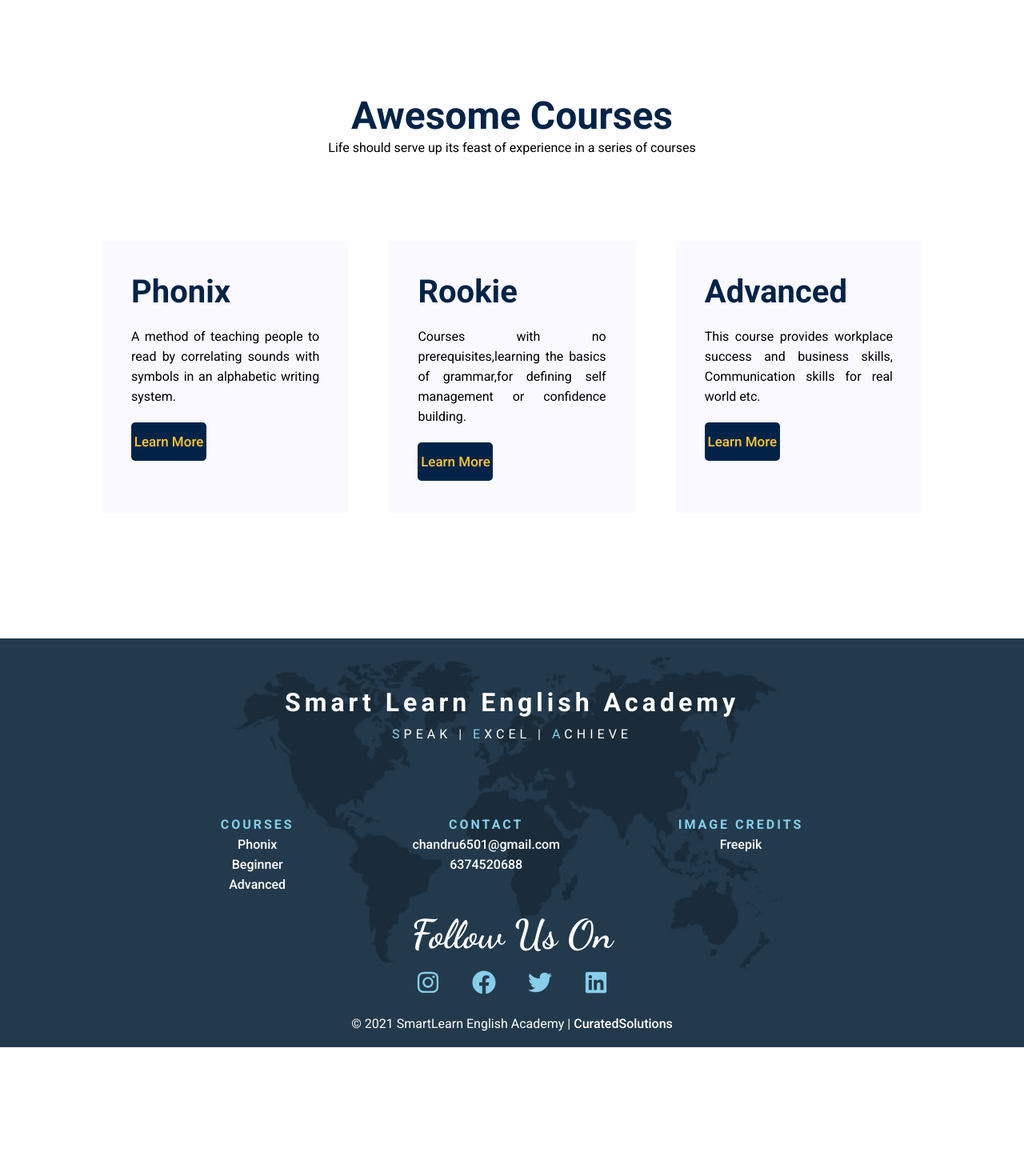
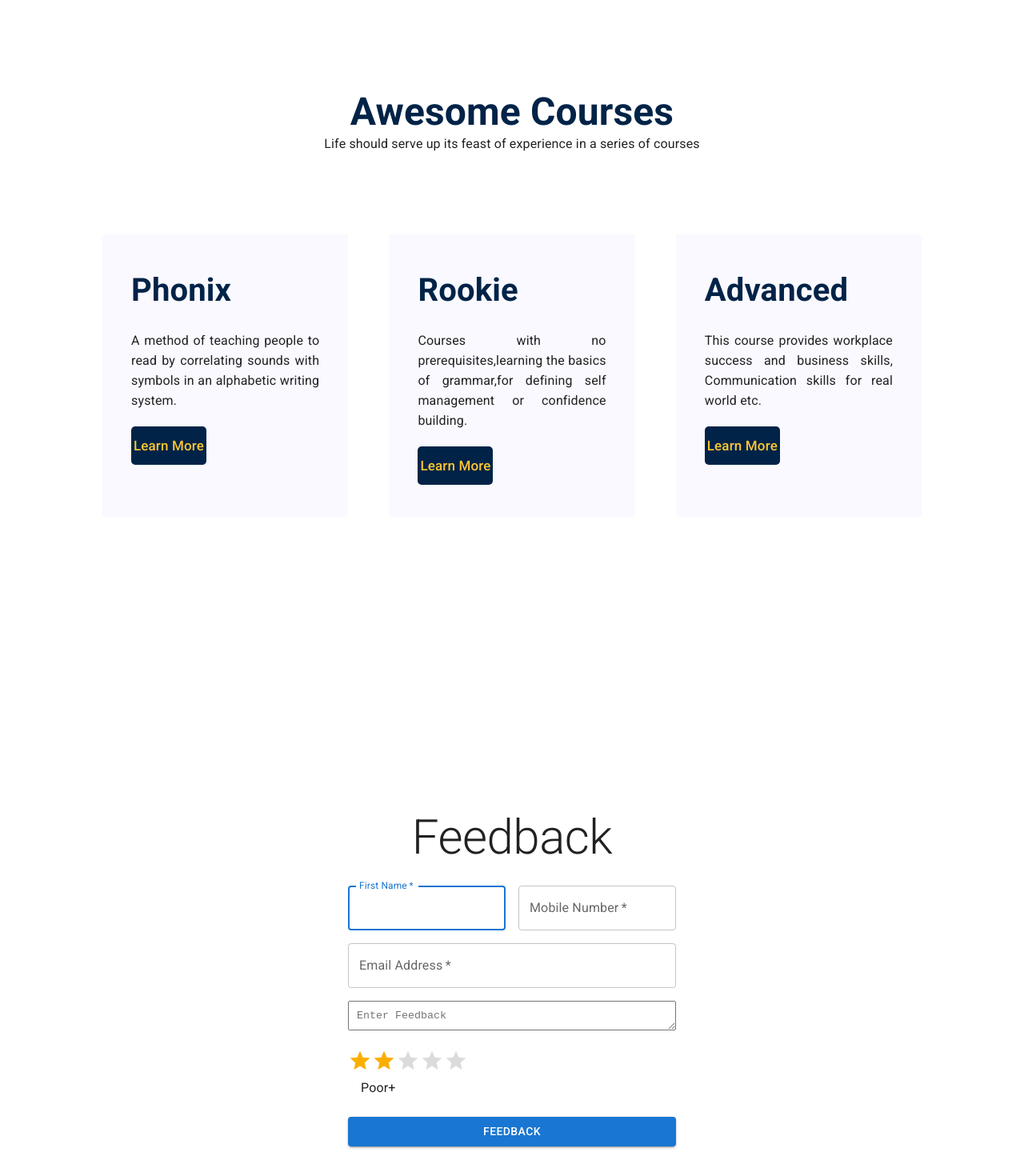
Before and after one commit to chandruCS2020/SmartLearnerEnglishAcademy-Client, a React (Create React App) app: page / in a window 1280 px wide. Shown: the part 940-2410 px from the top of the page at 80% size. Before the commit the page ends 2249 px from the top, so only its background shows below. Built offline with nearby package versions, Linux system fonts and the light colour scheme.

Commit message:
Feedback

```diff
--- a/package.json
+++ b/package.json
@@ -7,6 +7,7 @@
     "@emotion/styled": "^11.6.0",
     "@mui/icons-material": "^5.2.1",
     "@mui/material": "^5.2.3",
+    "@mui/styles": "^5.2.3",
     "@testing-library/jest-dom": "^5.16.1",
     "@testing-library/react": "^11.2.7",
     "@testing-library/user-event": "^12.8.3",
@@ -15,6 +16,7 @@
     "react-icons": "^4.3.1",
     "react-router-dom": "^5.3.0",
     "react-scripts": "4.0.3",
+    "react-scroll-to-top": "^1.0.7",
     "styled-components": "^5.3.3",
     "web-vitals": "^1.1.2"
   },
--- a/src/App.js
+++ b/src/App.js
@@ -5,33 +5,41 @@ import Navbar from './components/Navbar/Navbar';
 import Footer from './components/Footer/Footer';
 import Home from './components/Home/Home';
 import { BrowserRouter as Router, Switch, Route } from 'react-router-dom';
-import ScrollButton from './components/ScrollButton/ScrollButton';
 import emailVerify from './components/Register/emailVerify'
 import Dashboard from './components/Dashboard/DashboardHeader/DashBaordHeader';
 import Rookie from './components/Courses/Rookie/Rookie';
 import Advanced from './components/Courses/Advanced/Advanced';
 import Phonix from './components/Courses/Phonix/Phonix';
+import Feedback from './components/Feedback/Feedback';
+import ScrollToTops from "react-scroll-to-top";
+import { ReactComponent as MySVG } from "./components/images/arrow.svg";
+import ScrollToTop from './components/ScrollButton/ScrollToTop';
+import Courses from './components/Courses/index';
+
 function App() {
   return (
     <>
       <Router>
-
+        <ScrollToTop>
         <Switch>
           <Route path='/Dashboard' exact component={Dashboard} />
-          <Route path='/Register-email-verify' exact component={emailVerify} />
+          <Route path='/signup-email' exact component={emailVerify} />
           <Route path='/Signin' exact component={SignIn} />
           <Route path='/Register' exact component={Register} />
+          <Route path='/Feedback' exact component={Feedback} />
           <div>
             <Navbar />
             <Route path='/' exact component={Home} />
             <Route path='/Courses/Phonix' exact component={Phonix} />
             <Route path='/Courses/Advanced' exact component={Advanced} />
             <Route path='/Courses/Rookie' exact component={Rookie} />
+            <Route path='/Courses' exact component={Courses} />
             <Footer />
           </div>
         </Switch>
 
-        <ScrollButton />
+        <ScrollToTops smooth color="#87ceeb" component={<MySVG />} />
+        </ScrollToTop>
     </Router>
     </>
   );
--- /dev/null
+++ b/src/components/Courses/Course/Courses.js
@@ -0,0 +1,24 @@
+import React from 'react'
+import { data } from '../../helper/courseslist'
+import { Link } from 'react-router-dom';
+function Courses() {
+    return (
+        <>
+            <div className="Courses">
+                <h1 className="Courses-head">Awesome Courses</h1>
+                <p className="Courses-info">Life should serve up its feast of experience in a series of courses</p>
+            </div>
+            <div className="Courses-list">
+            {data.map(elem => (
+                    <div className="courses-card">
+                        <h1 className="course-title">{elem.Title}</h1>
+                        <p className="course-description">{elem.Description}</p>
+                        <Link to={elem.Links} className='course-link'>Learn More</Link>
+                    </div>
+                ))}
+            </div>
+        </>
+    )
+}
+
+export default Courses
--- /dev/null
+++ b/src/components/Courses/index.js
@@ -0,0 +1,15 @@
+import React from 'react'
+import Courses from './Course/Courses'
+
+function index() {
+    return (
+        <>
+        <div className="Section section-2">
+            <Courses />
+        </div>
+
+        </>
+    )
+}
+
+export default index
--- a/src/components/Courses/style/style.css
+++ b/src/components/Courses/style/style.css
@@ -10,3 +10,75 @@
     margin-bottom: 50px;
     text-align: center;
 }
+
+
+
+.Courses{
+    line-height: 40px;
+    text-align: center;
+}
+.Courses-head{
+    font-size: 3rem;
+    color: #002347;
+}
+.Courses-list{
+    display: flex;
+    justify-content: space-between;
+    flex-wrap: wrap;
+    max-width: 100%;
+}
+.courses-card{
+    background-color: #f9f9ff;
+    padding: 40px 36px;
+    margin-bottom: 30px;
+    display: flex;
+    flex-direction: column;
+    row-gap: 20px;
+    flex-basis: 30%;
+    transition: all 0.3s ease;
+    box-sizing: border-box;
+
+}
+.courses-card:hover{
+    box-shadow: -1px 9px 32px -7px rgba(0,0,0,0.7);
+    -webkit-box-shadow: -1px 9px 32px -7px rgba(0,0,0,0.7);
+    -moz-box-shadow: -1px 9px 32px -7px rgba(0,0,0,0.7);
+}
+.course-link{
+    width: 40%;
+    line-height: 48px;
+    font-size: 17px;
+    font-weight: 500;
+    border-radius: 5px;
+    transition: all 0.3s ease;
+    cursor: pointer;
+    text-align: center;
+    outline: none;
+    text-decoration: none;
+    color: #fdc632;
+    background-color: #002347;
+}
+.course-title{
+    color: #002347;
+    font-size: 2.5rem;
+}
+.course-description{
+    text-align: justify;
+    line-height: 25px;
+}
+@media screen and (max-width:960px) {
+    .Courses-list{
+        flex-direction: column;
+    }
+
+
+}
+@media screen and (max-width:540px)
+{
+    .Courses-head{
+        font-size: 2.5rem;
+    }
+    .course-link{
+        width: 60%;
+    }
+}
--- /dev/null
+++ b/src/components/Feedback/Feedback.js
@@ -0,0 +1,157 @@
+import * as React from 'react';
+import { TextareaAutosize } from '@mui/base';
+import Button from '@mui/material/Button';
+import CssBaseline from '@mui/material/CssBaseline';
+import TextField from '@mui/material/TextField';
+import Grid from '@mui/material/Grid';
+import Box from '@mui/material/Box';
+import Typography from '@mui/material/Typography';
+import Container from '@mui/material/Container';
+import { createTheme, ThemeProvider } from '@mui/material/styles';
+import Rating from '@mui/material/Rating';
+import StarIcon from '@mui/icons-material/Star';
+
+
+const labels = {
+    0.5: 'Useless',
+    1: 'Useless+',
+    1.5: 'Poor',
+    2: 'Poor+',
+    2.5: 'Ok',
+    3: 'Ok+',
+    3.5: 'Good',
+    4: 'Good+',
+    4.5: 'Excellent',
+    5: 'Excellent+',
+  };
+
+const theme = createTheme();
+
+export default function SignUp() {
+const handleSubmit = (event) => {
+    event.preventDefault();
+    const data = new FormData(event.currentTarget);
+    // eslint-disable-next-line no-console
+    const
+    fName= data.get('firstName'),
+    lName=data.get('lastName'),
+    emails= data.get('email'),
+    passwords= data.get('password');
+
+    const data1 = {
+        firstName : fName,
+        lastName : lName,
+        email : emails,
+        password : passwords
+    };
+    fetch("http://localhost:3000/signup-email",{
+        credentials: 'include', // It can be include, same-origin, omit
+        method: 'POST', // or 'PUT'
+        headers: {"Content-type": "application/json;charset=UTF-8"},
+        body: JSON.stringify(data1)
+    })
+    .then((data1)=>{
+        console.log(data1)
+    })
+    .catch((err)=>{
+        console.log(err);
+    })
+};
+const [value, setValue] = React.useState(2);
+const [hover, setHover] = React.useState(-1);
+return (
+    <ThemeProvider theme={theme}>
+    <Container component="main" maxWidth="xs">
+        <CssBaseline />
+        <Box
+        sx={{
+            marginTop: 8,
+            display: 'flex',
+            flexDirection: 'column',
+            alignItems: 'center',
+        }}
+        >
+        <Typography component="h1" variant="h2">
+            Feedback
+        </Typography>
+        <Box component="form" noValidate onSubmit={handleSubmit} sx={{ mt: 3 }}>
+            <Grid container spacing={2}>
+                <Grid item xs={12} sm={6}>
+                    <TextField
+                    autoComplete="given-name"
+                    name="firstName"
+                    required
+                    fullWidth
+                    id="firstName"
+                    label="First Name"
+                    autoFocus
+                    />
+                </Grid>
+                <Grid item xs={12} sm={6}>
+                    <TextField
+                    required
+                    fullWidth
+                    id="mobileNumber"
+                    label="Mobile Number"
+                    name="mobileNumber"
+                    autoComplete="family-name"
+                    />
+                </Grid>
+                <Grid item xs={12}>
+                    <TextField
+                    required
+                    fullWidth
+                    id="email"
+                    label="Email Address"
+                    name="email"
+                    autoComplete="email"
+                    />
+                </Grid>
+                <Grid item xs={12}>
+                    <TextareaAutosize
+                    required
+                    fullWidth
+                    maxRows={10}
+                    aria-label="maximum height"
+                    placeholder="Enter Feedback"
+                    name="feedback"
+                    style={{ width:410,resize:'vertical',padding:'10px' }}
+                    className="text-area-resize"
+                    />
+                </Grid>
+                <Grid item xs={12}>
+                    <Rating
+                    name="hover-feedback"
+                    defaultValue={0}
+                    size="large"
+                    value={value}
+                    precision={0.5}
+                    onChange={(event, newValue) => {
+                    setValue(newValue);
+                    }}
+                    onChangeActive={(event, newHover) => {
+                    setHover(newHover);
+                    }}
+                    emptyIcon={<StarIcon style={{ opacity: 0.55 }} fontSize="inherit" />}
+                    />
+                    {value !== null && (
+                        <Box sx={{ ml: 2 }}>{labels[hover !== -1 ? hover : value]}</Box>
+                    )}
+                </Grid>
+
+            </Grid>
+
+            <Button
+            type="submit"
+            fullWidth
+            variant="contained"
+            sx={{ mt: 3, mb: 2 }}
+            >
+            Feedback
+            </Button>
+        </Box>
+        </Box>
+    </Container>
+    </ThemeProvider>
+);
+}
--- a/src/components/Home/Home.css
+++ b/src/components/Home/Home.css
@@ -59,58 +59,11 @@
 .section-2{
     padding: 30px 10%;
 }
-.Courses{
-    line-height: 40px;
-    text-align: center;
-}
-.Courses-head{
-    font-size: 3rem;
-    color: #002347;
-}
-.Courses-list{
+
+.feedback{
     display: flex;
-    justify-content: space-between;
-    flex-wrap: wrap;
-    max-width: 100%;
-}
-.courses-card{
-    background-color: #f9f9ff;
-    padding: 40px 36px;
-    margin-bottom: 30px;
-    display: flex;
-    flex-direction: column;
-    row-gap: 20px;
-    flex-basis: 30%;
-    transition: all 0.3s ease;
-    box-sizing: border-box;
-
-}
-.courses-card:hover{
-    box-shadow: -1px 9px 32px -7px rgba(0,0,0,0.7);
-    -webkit-box-shadow: -1px 9px 32px -7px rgba(0,0,0,0.7);
-    -moz-box-shadow: -1px 9px 32px -7px rgba(0,0,0,0.7);
-}
-.course-link{
-    width: 40%;
-    line-height: 48px;
-    font-size: 17px;
-    font-weight: 500;
-    border-radius: 5px;
-    transition: all 0.3s ease;
-    cursor: pointer;
-    text-align: center;
-    outline: none;
-    text-decoration: none;
-    color: #fdc632;
-    background-color: #002347;
-}
-.course-title{
-    color: #002347;
-    font-size: 2.5rem;
-}
-.course-description{
-    text-align: justify;
-    line-height: 25px;
+    justify-content: space-evenly;
+    align-items: center;
 }
 @media screen and (max-width:960px) {
     .section-1{
--- a/src/components/Home/Home.js
+++ b/src/components/Home/Home.js
@@ -1,7 +1,8 @@
 import React from 'react';
 import { Link } from 'react-router-dom';
 import './Home.css';
-import { data } from '../helper/courseslist'
+import Feedback from '../Feedback/Feedback'
+import Courses from '../Courses/Course/Courses';
 
 function Home() {
     return (
@@ -23,19 +24,14 @@ function Home() {
             </div>
         </section>
         <section className="Section section-2">
-            <div className="Courses">
-                <h1 className="Courses-head">Awesome Courses</h1>
-                <p className="Courses-info">Life should serve up its feast of experience in a series of courses</p>
-            </div>
-            <div className="Courses-list">
-            {data.map(elem => (
-                    <div className="courses-card">
-                        <h1 className="course-title">{elem.Title}</h1>
-                        <p className="course-description">{elem.Description}</p>
-                        <Link to={elem.Links} className='course-link'>Learn More</Link>
+            <Courses />
+        </section>
+        <section className="Section section-3">
+                <div className="feedback">
+                    <div className="feedback-box">
+                        <Feedback />
                     </div>
-                ))}
-            </div>
+                </div>
         </section>
 
         </>
--- a/src/components/Register/Register.js
+++ b/src/components/Register/Register.js
@@ -44,13 +44,11 @@ const handleSubmit = (event) => {
         email : emails,
         password : passwords
     };
-    fetch("http://localhost:3000/signup",{
-        method:"POST",
-        mode:"no-cors",
-        body:JSON.stringify(data1),
-        headers: {
-            'Content-Type': 'application/json',
-        },    'Accept':'*/*'
+    fetch("http://localhost:3000/signup-email",{
+        credentials: 'include', // It can be include, same-origin, omit
+        method: 'POST', // or 'PUT'
+        headers: {"Content-type": "application/json;charset=UTF-8"},
+        body: JSON.stringify(data1)
     })
     .then((data1)=>{
         console.log(data1)
--- a/src/components/Register/emailVerify.js
+++ b/src/components/Register/emailVerify.js
@@ -33,24 +33,10 @@ const handleSubmit = (event) => {
     const data = new FormData(event.currentTarget);
     // eslint-disable-next-line no-console
     const
-    fName= data.get('firstName'),
-    lName=data.get('lastName'),
-    emails= data.get('email'),
-    passwords= data.get('password');
-
-    const data1 = {
-        firstName : fName,
-        lastName : lName,
-        email : emails,
-        password : passwords
-    };
-    fetch("http://localhost:3000/signup",{
-        method:"POST",
-        mode:"no-cors",
-        body:JSON.stringify(data1),
-        headers: {
-            'Content-Type': 'application/json',
-        },    'Accept':'*/*'
+    emails= data.get('email');
+    fetch("http://localhost:3000/signup-email?email="+emails,{
+        method:"GET",
+        mode:"no-cors"
     })
     .then((data1)=>{
         console.log(data1)
--- /dev/null
+++ b/src/components/ScrollButton/ScrollToTop.js
@@ -0,0 +1,14 @@
+import { useEffect } from "react";
+import { useLocation } from "react-router-dom";
+
+function ScrollToTop({ children }) {
+  const { pathname } = useLocation();
+
+  useEffect(() => {
+    if (pathname !== "/gfhg") window.scrollTo(0, 0);
+  }, [pathname]);
+
+  return children;
+}
+
+export default ScrollToTop;
```
Also changed, not shown: src/components/images/arrow.svg (added), 1 other file (tests, documents, lock files or other folders).
